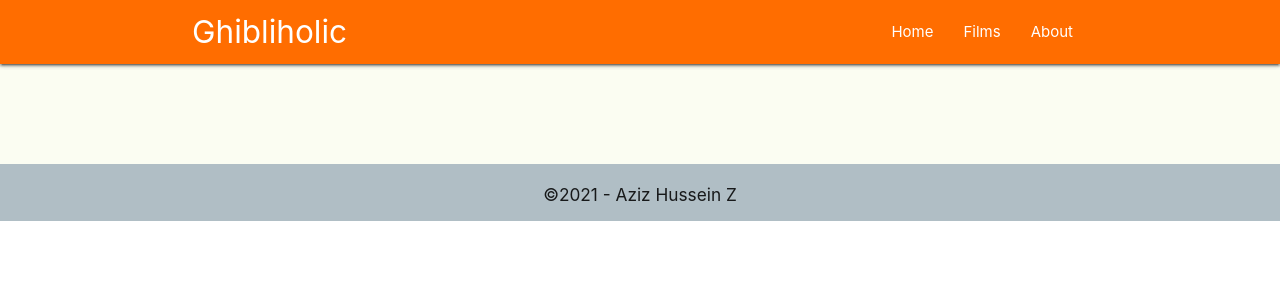
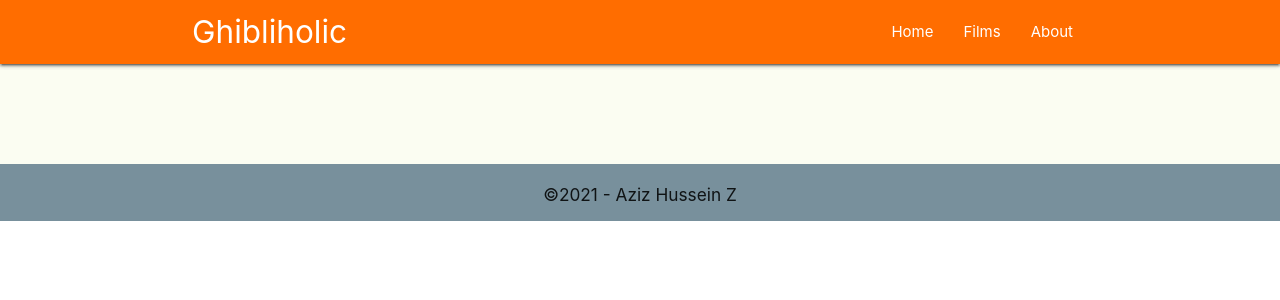
Before and after one commit to Chikin-Sanders/ghibliholic, a React (Create React App) app: page / in a window 1280 px wide. Shown: the top 300 px of the page. Built offline with nearby package versions, Linux system fonts and the light colour scheme.

Commit message:
change footer color

```diff
--- a/src/components/Pages/Footer.js
+++ b/src/components/Pages/Footer.js
@@ -3,7 +3,7 @@ import React, { Component } from 'react'
 class Footer extends Component {
     render() {
         return (
-            <div className="center blue-grey lighten-3" style={{ padding: '10px 0', marginTop: 100, marginBottom: 0 }}>
+            <div className="center blue-grey lighten-1" style={{ padding: '10px 0', marginTop: 100, marginBottom: 0 }}>
                 <h6>&#169;2021 - Aziz Hussein Z</h6>
             </div>
         )
```
Also changed, not shown: 1 other file (tests, documents, lock files or other folders).
